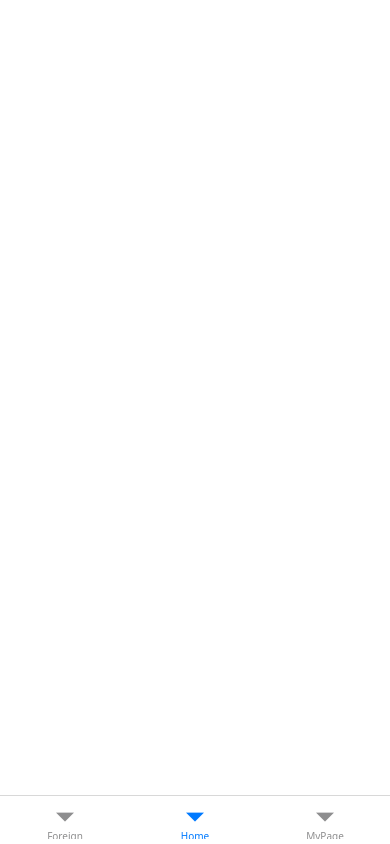
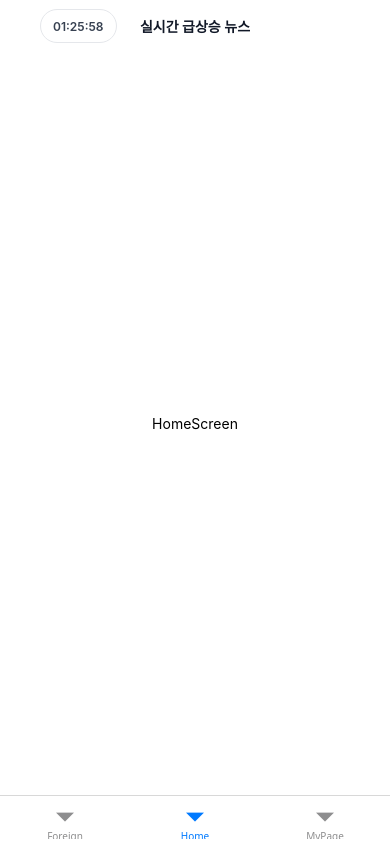
Before and after one commit to Gahyun-313/NewsLens-RN, a React Native app: screen /Home in a window 390 px wide. Built offline with nearby package versions, Linux system fonts and the light colour scheme.

Commit message:
feat: [ui] 메인 스크린 초기 설정

```diff
--- a/src/screens/foreign/ForeignScreen.tsx
+++ b/src/screens/foreign/ForeignScreen.tsx
@@ -1,14 +1,34 @@
 import React from 'react';
-import { View, StyleSheet } from 'react-native';
+import { View, StyleSheet, Text } from 'react-native';
 import { COLORS } from '../../styles/global';
+import { SafeAreaView } from 'react-native-safe-area-context';
+import Header from '../../components/common/Header';
 
 export default function ForeignScreen() {
   return (
-    <View style={styles.container}>
-    </View>
+    <SafeAreaView style={styles.safe} edges={['top', 'bottom']}>
+      {/* Header */}
+      <Header
+        title="해외 급상승 뉴스"
+        showTimer={true}
+        backgroundColor={COLORS.white}
+      />
+
+      {/* Body */}
+      <View style={styles.container}>
+        <Text>ForeignScreen</Text>
+      </View>
+    </SafeAreaView>
   );
 }
 
 const styles = StyleSheet.create({
-  container: { flex: 1, backgroundColor: COLORS.white },
+  safe: { flex: 1, backgroundColor: COLORS.white },
+  container: {
+    flex: 1,
+    backgroundColor: COLORS.white,
+    paddingHorizontal: 20,
+    alignItems: 'center',
+    justifyContent: 'center',
+  },
 });
--- a/src/screens/home/HomeScreen.tsx
+++ b/src/screens/home/HomeScreen.tsx
@@ -1,14 +1,34 @@
 import React from 'react';
-import { View, StyleSheet } from 'react-native';
+import { View, StyleSheet, Text } from 'react-native';
 import { COLORS } from '../../styles/global';
+import { SafeAreaView } from 'react-native-safe-area-context';
+import Header from '../../components/common/Header';
 
 export default function HomeScreen() {
   return (
-    <View style={styles.container}>
-    </View>
+    <SafeAreaView style={styles.safe} edges={['top', 'bottom']}>
+      {/* Header */}
+      <Header
+        title="실시간 급상승 뉴스"
+        showTimer={true}
+        backgroundColor={COLORS.white}
+      />
+
+      {/* Body */}
+      <View style={styles.container}>
+        <Text>HomeScreen</Text>
+      </View>
+    </SafeAreaView>
   );
 }
 
 const styles = StyleSheet.create({
-  container: { flex: 1, backgroundColor: COLORS.white },
+  safe: { flex: 1, backgroundColor: COLORS.white },
+  container: {
+    flex: 1,
+    backgroundColor: COLORS.white,
+    paddingHorizontal: 20,
+    alignItems: 'center',
+    justifyContent: 'center',
+  },
 });
--- a/src/screens/mypage/MyPageScreen.tsx
+++ b/src/screens/mypage/MyPageScreen.tsx
@@ -1,14 +1,56 @@
 import React from 'react';
 import { View, StyleSheet } from 'react-native';
+import { SafeAreaView } from 'react-native-safe-area-context';
 import { COLORS } from '../../styles/global';
+import LottieView from 'lottie-react-native';
+import Header from '../../components/common/Header';
 
 export default function MyPageScreen() {
   return (
-    <View style={styles.container}>
-    </View>
+    <SafeAreaView style={styles.safe} edges={['top', 'bottom']}>
+      {/* Header */}
+      <Header
+        title="마이페이지"
+        showTimer={false}
+        backgroundColor={COLORS.white}
+      />
+
+      {/* Body */}
+      <View style={styles.container}>
+        <LottieView
+          source={require('../../assets/lottie/bird.json')}
+          autoPlay
+          loop
+          style={styles.lottie}
+        />
+      </View>
+    </SafeAreaView>
   );
 }
 
 const styles = StyleSheet.create({
-  container: { flex: 1, backgroundColor: COLORS.white },
+  safe: { flex: 1, backgroundColor: COLORS.white },
+
+  // 간단 헤더(타이틀 중앙)
+  header: {
+    height: 52,
+    justifyContent: 'center',
+    alignItems: 'center',
+    paddingHorizontal: 20,
+    backgroundColor: COLORS.white,
+  },
+  headerTitle: {
+    fontSize: 14,
+    fontWeight: '600',
+    color: '#111827',
+  },
+
+  container: {
+    flex: 1,
+    backgroundColor: COLORS.white,
+    paddingHorizontal: 20,
+    alignItems: 'center',
+    justifyContent: 'center',
+  },
+  lottie: { width: 200, height: 200 },
 });
```
